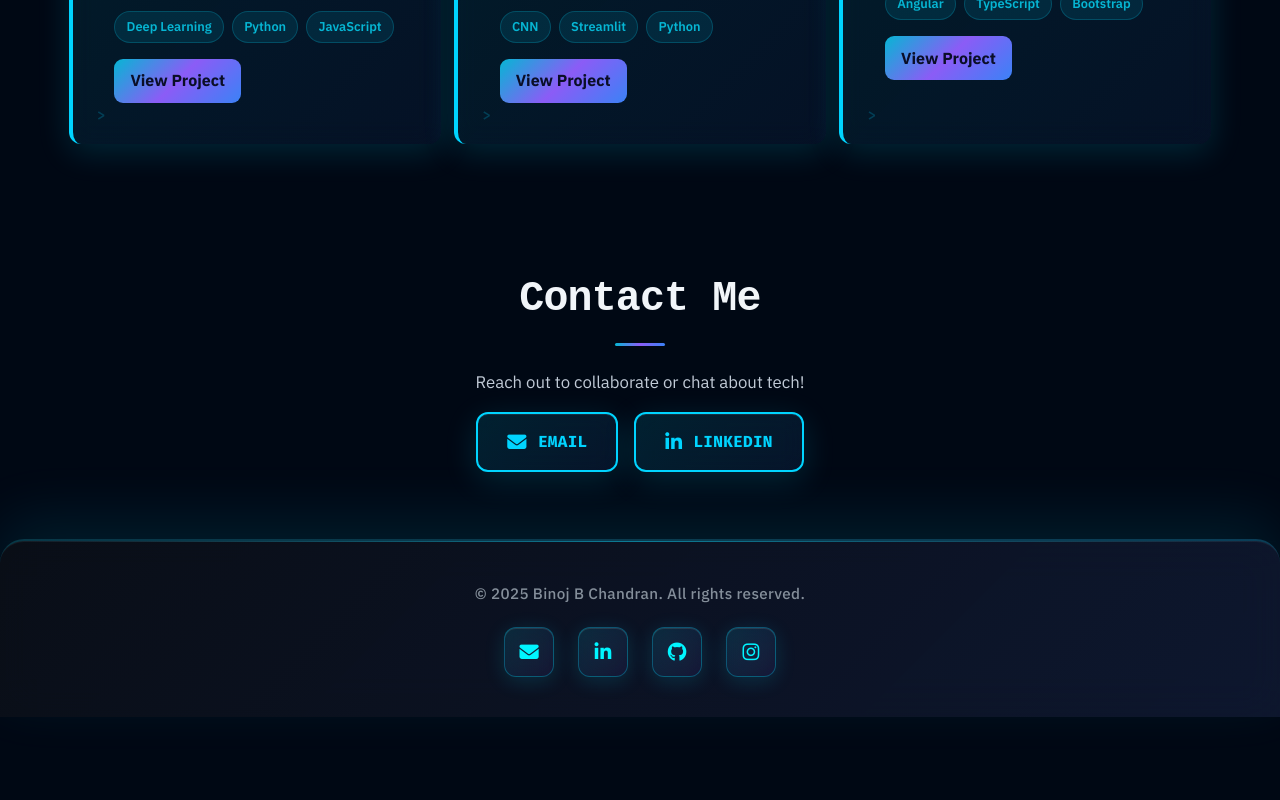
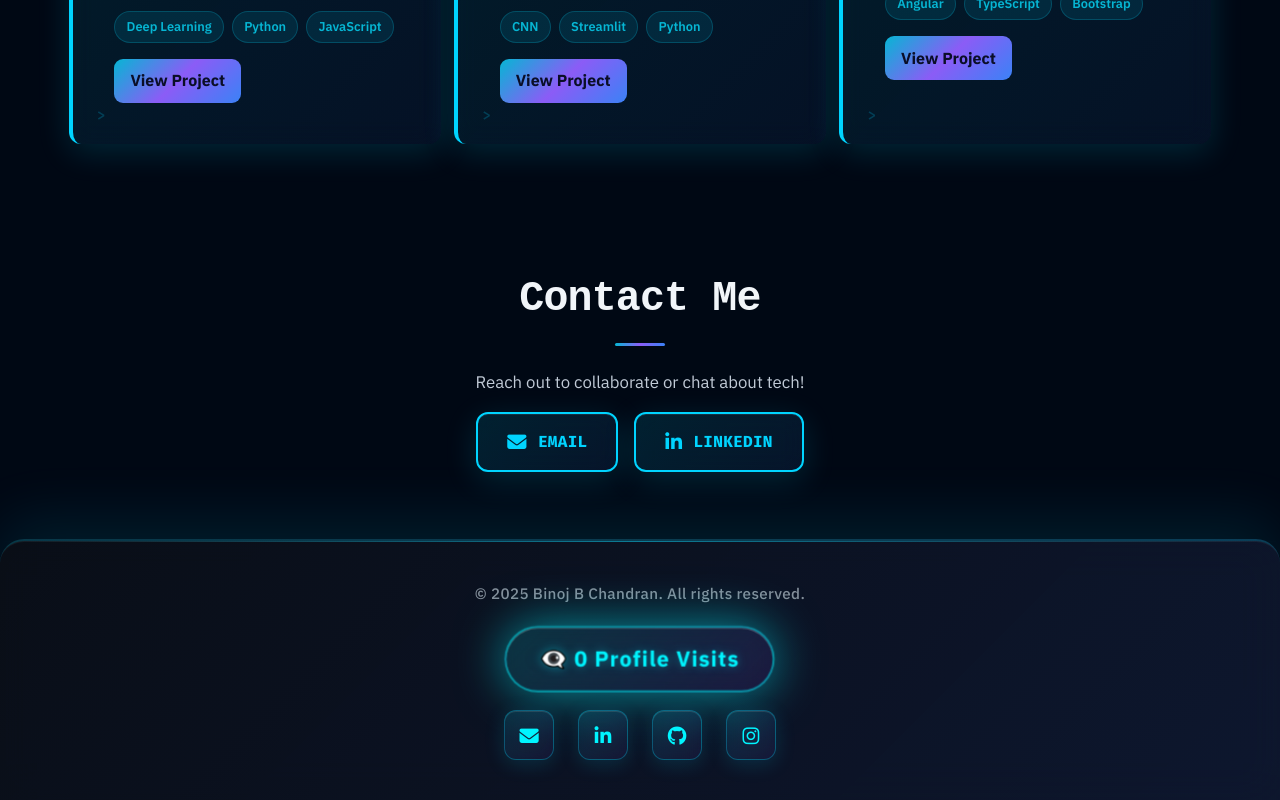
Before and after one commit to Binoj143/PORTFOLIO, a React (Create React App) app: page / in a window 1280 px wide. Shown: the part 4216-5016 px from the top of the page. Before the commit the page ends 4933 px from the top, so only its background shows below. Built offline with nearby package versions, Linux system fonts and the light colour scheme; no server answers.

Commit message:
Fix: Always show visitor counter, display 'Loading...' state and default to 0

```diff
--- a/src/components/Footer.jsx
+++ b/src/components/Footer.jsx
@@ -28,11 +28,9 @@ const Footer = React.memo(() => {
       <div className="footer-content">
         <p>© {new Date().getFullYear()} Binoj B Chandran. All rights reserved.</p>
 
-        {!isLoading && visitCount && (
-          <p className="visit-count" aria-label={`${visitCount} profile visits`}>
-            <span aria-hidden="true">👁️‍🗨️</span> {visitCount.toLocaleString()} Profile Visits
-          </p>
-        )}
+        <p className="visit-count" aria-label={`${visitCount || 0} profile visits`}>
+          <span aria-hidden="true">👁️‍🗨️</span> {isLoading ? 'Loading...' : (visitCount || 0).toLocaleString()} Profile Visits
+        </p>
 
         <div className="social-links">
           <a href="mailto:binojbc3315@gmail.com" aria-label="Email">
```
